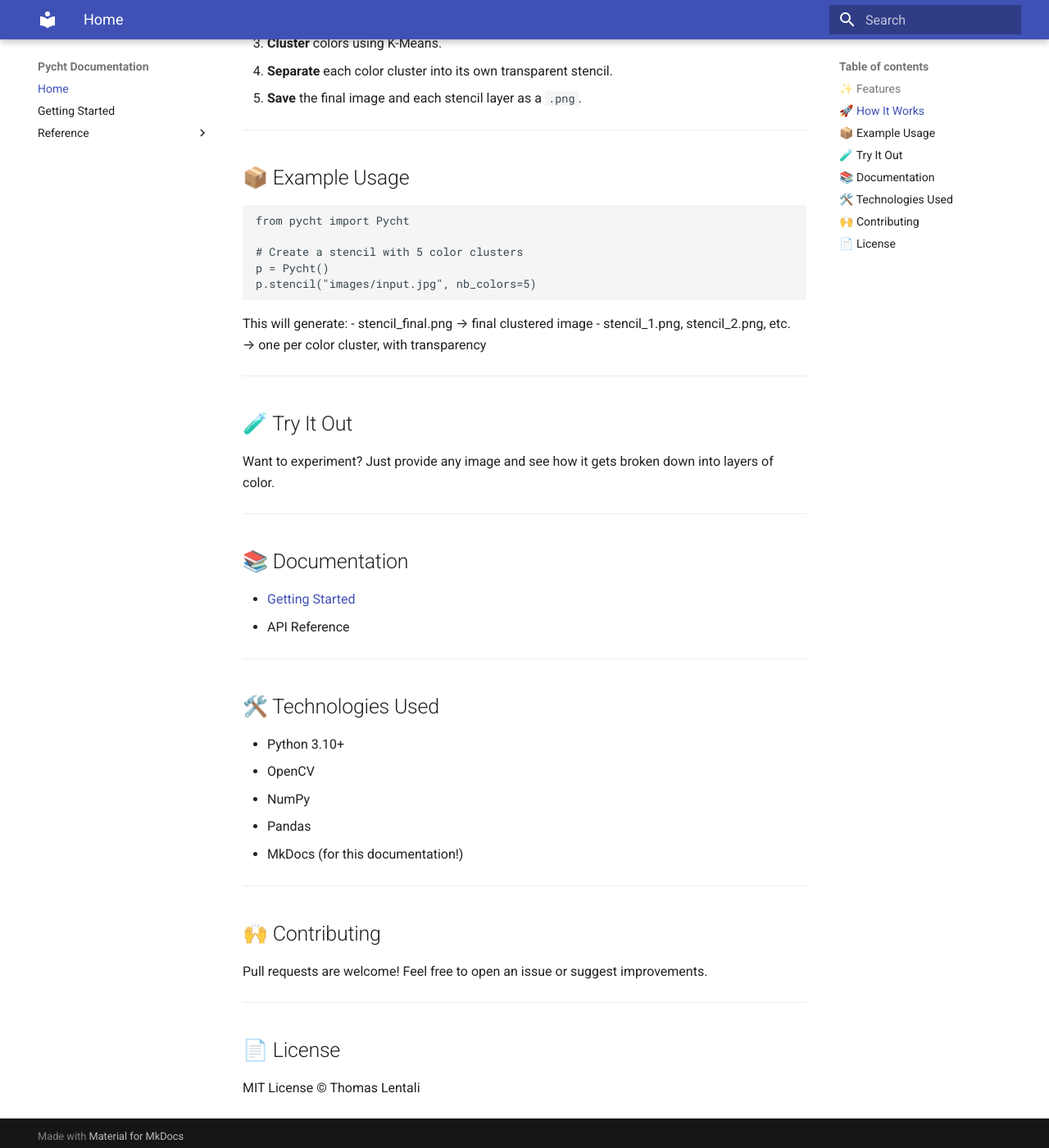
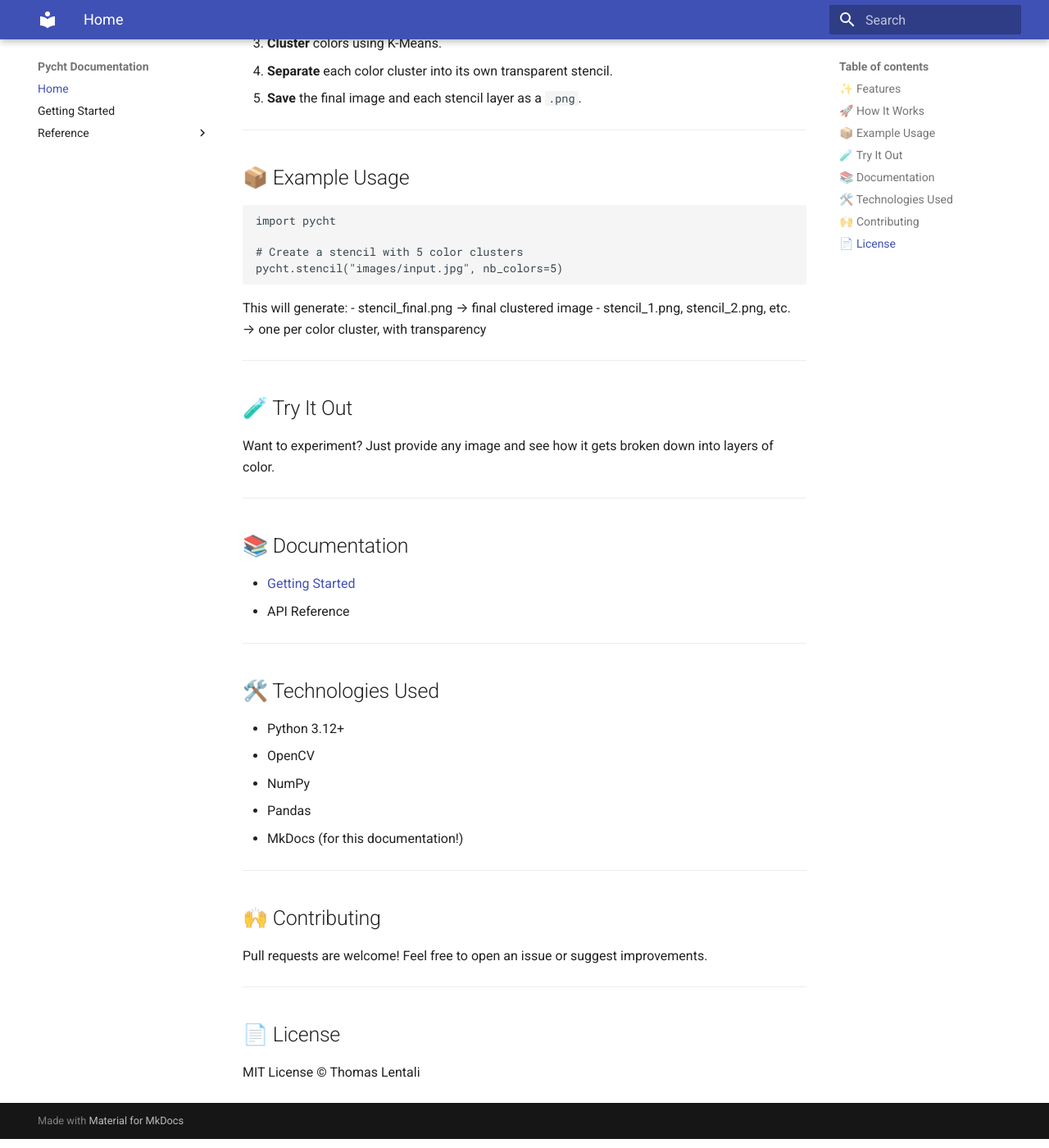
Before and after one commit to tlentali/pycht, an MkDocs documentation site: the page built from docs/index.md, in a window 1280 px wide and 1400 px high, scrolled down 711 px. Shown: the whole window at 82% size. Built offline with MkDocs 1.6.1 and Material for MkDocs 9.7.7, drawn with Linux system fonts in a browser that asks for light colours.

Commit message:
Modul pycht directly called without import from.

````diff
--- a/docs/index.md
+++ b/docs/index.md
@@ -28,11 +28,10 @@ It automatically reduces an image’s color palette into distinct clusters and g
 ## 📦 Example Usage
 
 ```python
-from pycht import Pycht
+import pycht
 
 # Create a stencil with 5 color clusters
-p = Pycht()
-p.stencil("images/input.jpg", nb_colors=5)
+pycht.stencil("images/input.jpg", nb_colors=5)
 ```
 
 This will generate:
@@ -56,7 +55,7 @@ Want to experiment? Just provide any image and see how it gets broken down into
 
 ## 🛠️ Technologies Used
 
-- Python 3.10+
+- Python 3.12+
 - OpenCV
 - NumPy
 - Pandas
````
Also changed, not shown: README.md (+5 -5 lines), docs/getting-started.md (+2 -3 lines), pycht/__init__.py (+6 -2 lines), 1 other file.
